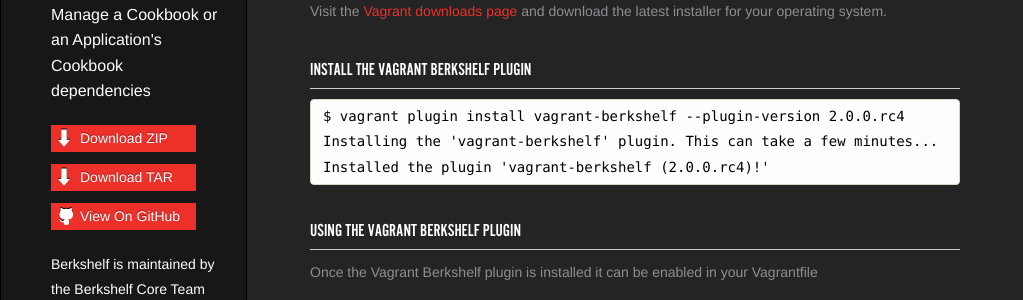
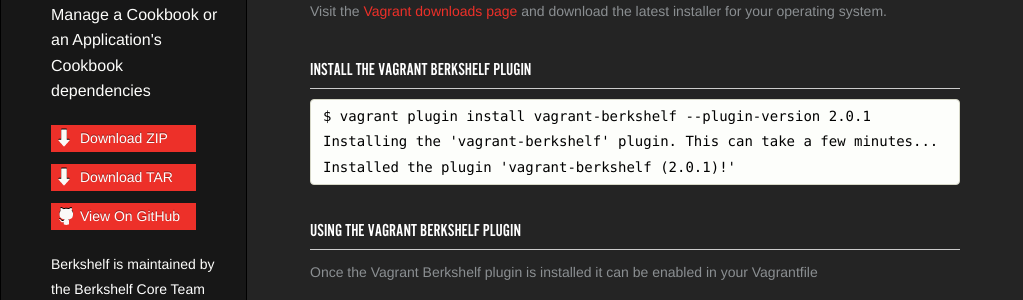
Before and after one commit to berkshelf/berkshelf, a Jekyll site: the page built from index.html, in a window 1280 px wide and 900 px high, scrolled down 4140 px. Shown: the part 152-452 px from the top of the window, without its empty margins (0-1023 px from the left). Built offline with Jekyll 4.4.1, drawn with Linux system fonts in a browser that asks for light colours.

Commit message:
update vagrant berkshelf install instructions

```diff
--- a/_includes/index.md
+++ b/_includes/index.md
@@ -133,9 +133,9 @@ Visit the [Vagrant downloads page](http://downloads.vagrantup.com/) and download
 
 ### Install the Vagrant Berkshelf plugin
 
-    $ vagrant plugin install vagrant-berkshelf --plugin-version 2.0.0.rc4
+    $ vagrant plugin install vagrant-berkshelf --plugin-version 2.0.1
     Installing the 'vagrant-berkshelf' plugin. This can take a few minutes...
-    Installed the plugin 'vagrant-berkshelf (2.0.0.rc4)!'
+    Installed the plugin 'vagrant-berkshelf (2.0.1)!'
 
 ### Using the Vagrant Berkshelf plugin
 
```
